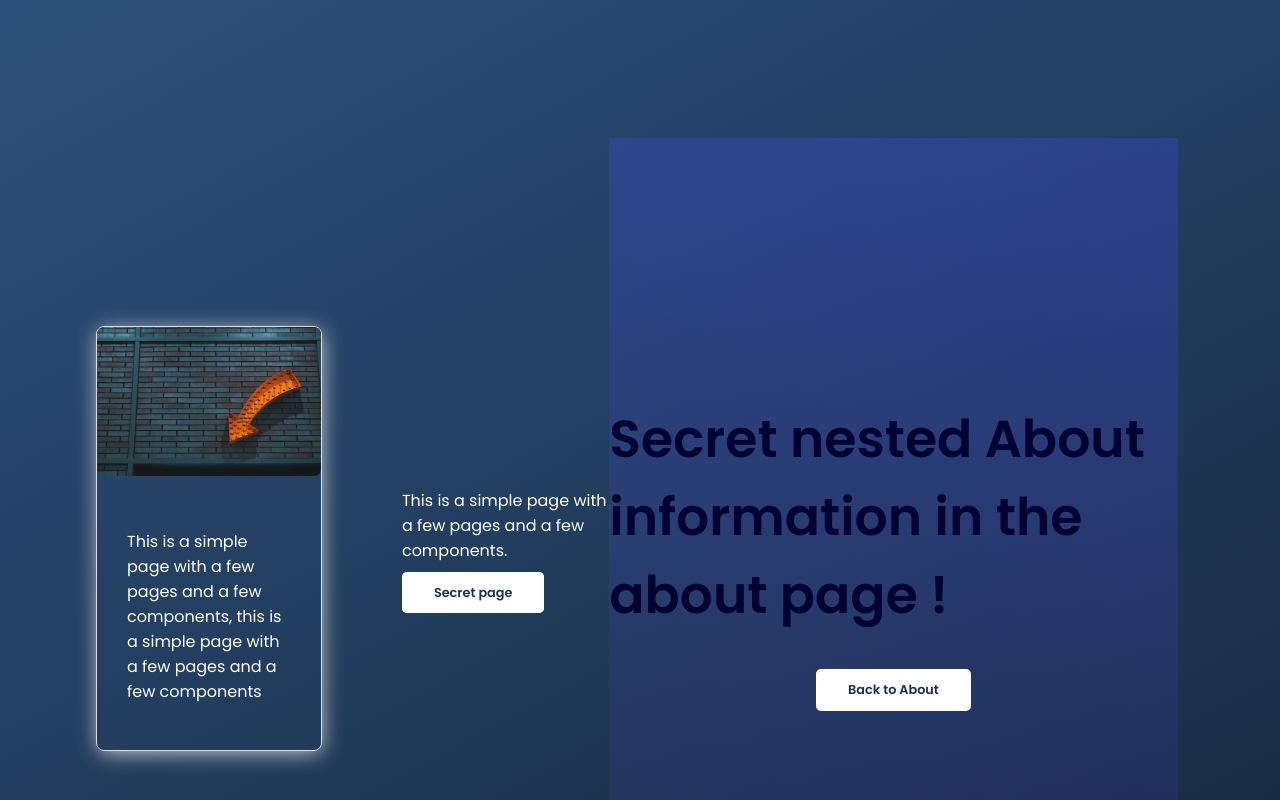
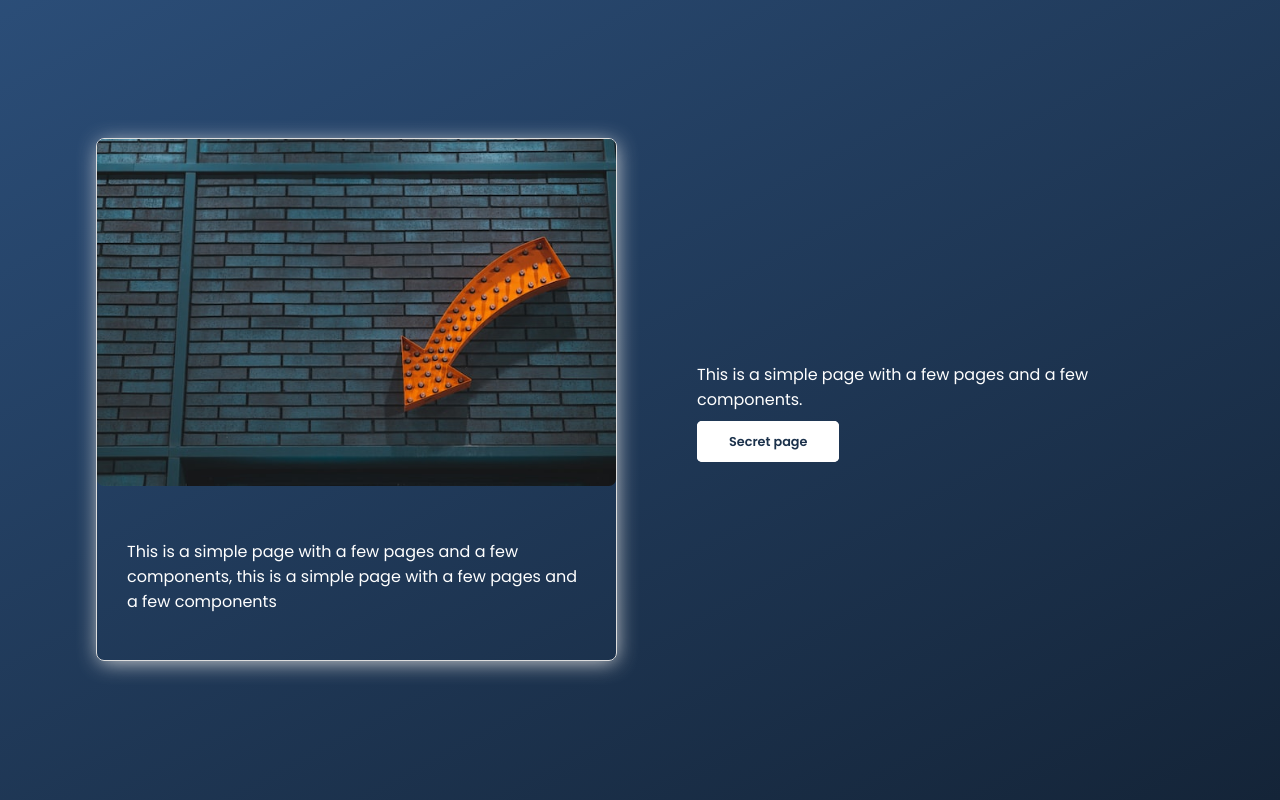
Before and after one commit to Tijani-zainab/altschool-frontend-assignment-two, a React (Create React App) app: page /about in a window 1280 px wide. Shown: the part 700-1500 px from the top of the page. Built offline with nearby package versions, Linux system fonts and the light colour scheme.

Commit message:
error boundary works now, yaay

```diff
--- a/package.json
+++ b/package.json
@@ -11,6 +11,7 @@
     "hamburger-react": "^2.5.0",
     "react": "^18.2.0",
     "react-dom": "^18.2.0",
+    "react-error-boundary": "^3.1.4",
     "react-router-dom": "^6.4.2",
     "react-router-hash-link": "^2.4.3",
     "react-scripts": "5.0.1",
--- a/src/App.js
+++ b/src/App.js
@@ -1,18 +1,18 @@
 import './App.scss';
-// import ErrorBoundary from './ErrorBoundary/ErrorBoundary';
+import ErrorBoundary from './ErrorBoundary/ErrorBoundary';
 import { About, Contact, Landing } from './Pages';
 import { Footer, Routing } from './Components';
 
 const App = () => {
   return (
     <div className='app'>
-     {/* <ErrorBoundary> */}
+     <ErrorBoundary>
       <Landing />
       <About />
       <Contact />
       <Footer />
       <Routing />
-    {/* </ErrorBoundary> */}
+    </ErrorBoundary>
     </div>
   );
 }
--- a/src/Components/Hero/Hero.scss
+++ b/src/Components/Hero/Hero.scss
@@ -90,6 +90,11 @@
     .hero__title {
         font-size: 2rem;
     }
+
+    .glitch-wrapper {
+        margin: 0;
+    }
+
     .shadow__box {
         margin-top: 40px;
         padding: 15% 12%;
--- a/src/Components/Routing/Routing.js
+++ b/src/Components/Routing/Routing.js
@@ -1,6 +1,7 @@
 import { lazy } from 'react';
+import { Routes, Route } from "react-router-dom";
 import { Contact, Users, About, SecretAbout } from "../../Pages";
-import { Routes, Route } from "react-router-dom";
+// let NotFound = lazy(() => import('../../Pages/NotFound/NotFound'));
 
 
 const Routing = () => {
@@ -10,6 +11,7 @@ const Routing = () => {
             <Route path="/contact" element={<Contact />} />
             <Route path="/users" element={<Users />} />
             <Route path="/about" element={<About />}>
+                <Route path="secret" element={<SecretAbout />} />
                 <Route path=":secretId" element={<SecretAbout />} />
             </Route>
             {/* <Route path="*" element={<NotFound />} /> */}
--- a/src/Pages/About/About.js
+++ b/src/Pages/About/About.js
@@ -1,7 +1,7 @@
 // import { lazy } from 'react';
 import './About.scss';
 import { HashLink } from 'react-router-hash-link';
-import { Outlet } from 'react-router-dom';
+import { Outlet, Link } from 'react-router-dom';
 import AboutArrowCard from '../../assets/images/about-arrow-card.jpg';
 import { SecretAbout } from '../../Pages';
 // let SecretAbout = lazy(() => import('./SecretAbout'));
@@ -9,13 +9,13 @@ import { SecretAbout } from '../../Pages';
 
 const About = ({isSecret}) => {
 
-    if (isSecret) {
-        return (
-            <div className='about' id='about'>
-                { SecretAbout }
-            </div>
-        );
-    }
+    // if (isSecret) {
+    //     return (
+    //         <div className='about' id='about'>
+    //             { SecretAbout }
+    //         </div>
+    //     );
+    // }
 
 
     return (
@@ -29,11 +29,12 @@ const About = ({isSecret}) => {
 
                 <section className='about-contact__desc'>
                     <p>This is a simple page with a few pages and a few components.</p>
-                    <HashLink className='secret-link' smooth to="#secret" scroll={(el) => el.scrollIntoView({ behavior: 'auto', block: 'end' })}> Secret page </HashLink>
+                    {/* <HashLink className='secret-link' smooth to="#secret" scroll={(el) => el.scrollIntoView({ behavior: 'auto', block: 'end' })}> Secret page </HashLink> */}
+                    <Link className='secret-link' to='/about/secret' relative='path'> Secret page </Link>
                 </section>
 
 
-                <SecretAbout isSecret />
+                {/* <SecretAbout isSecret /> */}
             </div>
 
             <Outlet />
--- a/src/Pages/About/SecretAbout.js
+++ b/src/Pages/About/SecretAbout.js
@@ -1,15 +1,16 @@
 import './SecretAbout.scss';
-import { useParams } from 'react-router-dom';
-import { HashLink } from 'react-router-hash-link';
+import { useParams, Link } from 'react-router-dom';
+// import { HashLink } from 'react-router-hash-link';
 
 const SecretAbout = () => {
 
     let { secretId } = useParams();
 
     return (
-        <div className='secret-about-page' id='secret'>
-            <h1>Secret nested About information in the about page ! {secretId}</h1>
-            <HashLink className='secret-link' smooth to="#about" scroll={(el) => el.scrollIntoView({ behavior: 'auto', block: 'end' })}> Back to About </HashLink>
+        <div className='secret-about-page' >
+            <h1>I am single, This is my secret. keep it  between us ! 👀 {secretId}</h1>
+            {/* <HashLink className='secret-link' smooth to="#about" scroll={(el) => el.scrollIntoView({ behavior: 'auto', block: 'end' })}> Back to About </HashLink> */}
+            <Link className='secret-link' to='/about' relative='path'> Back To About </Link>
         </div>
     );
 }
--- a/src/Pages/About/SecretAbout.scss
+++ b/src/Pages/About/SecretAbout.scss
@@ -1,12 +1,12 @@
 .secret-about-page {
-    background: rgba(188, 71, 255, 0.03);
-    background: -webkit-linear-gradient(20deg, rgba(188, 71, 255, 0.03) 0%, rgba(71, 74, 255, 0.28) 100%);
-    background: linear-gradient(20deg, rgba(188, 71, 255, 0.03) 0%, rgba(71, 74, 255, 0.28) 100%);
-    height: 100vh;
-    display: flex;
-    flex-direction: column;
-    align-items: center;
-    justify-content: center;
-    font-size: calc(10px + 2vmin);
+    background:  #b4cae4;
+    // display: flex;
+    // flex-direction: column;
+    // align-items: center;
+    // justify-content: center;
+    font-size: 1.2rem;
+    padding: 20px 40px;
+    border: 2px solid #dddddd;
+    border-radius: 5px;
     color:  #000133;
 }
```
Also changed, not shown: 1 other file (tests, documents, lock files or other folders).
